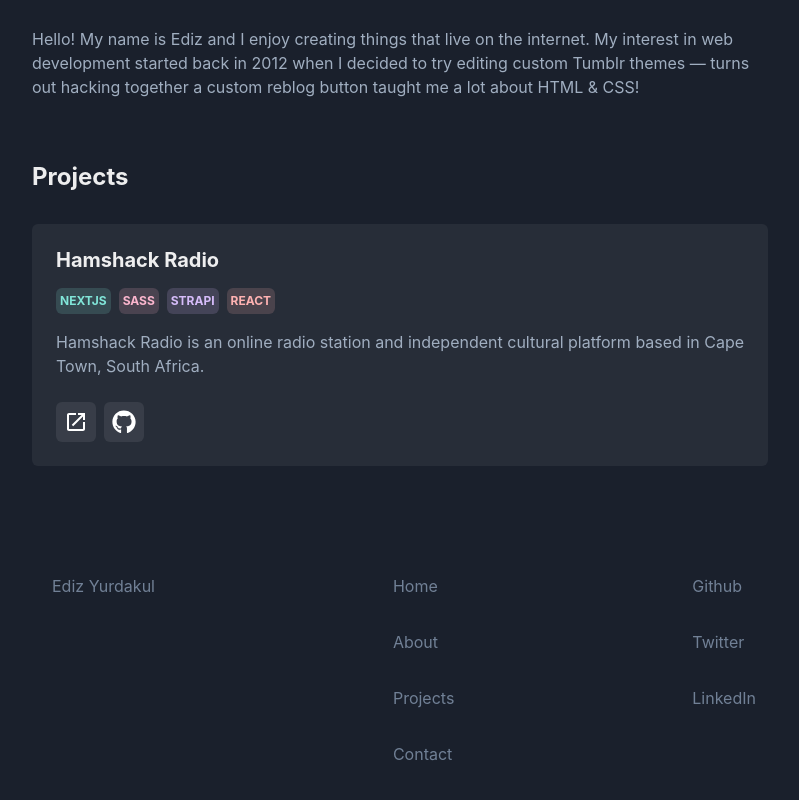
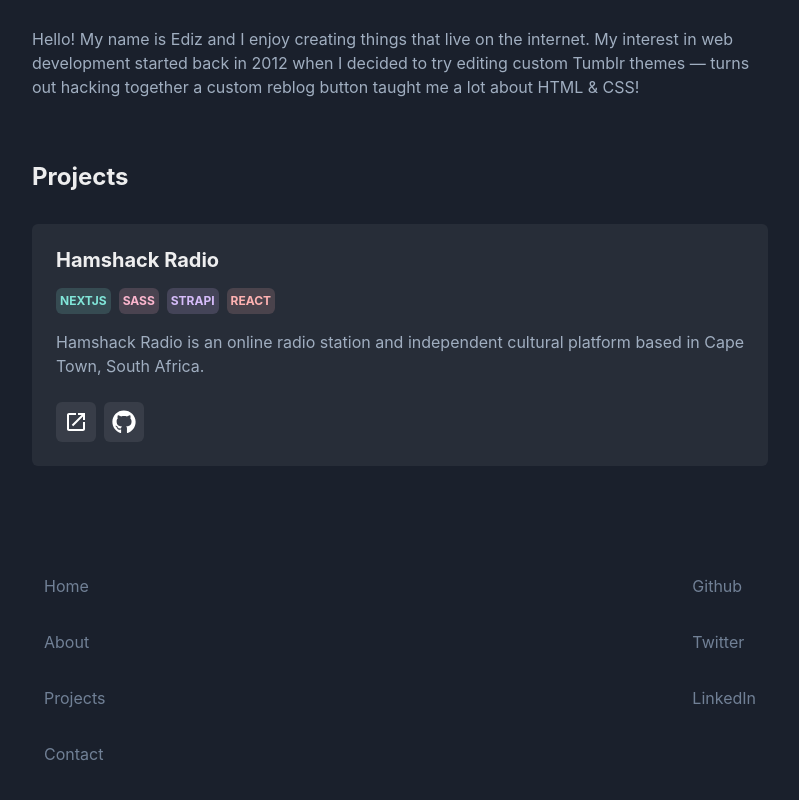
Before and after one commit to edizyurdakul/portfolio-archived, a Next.js app: page / in a window 1280 px wide. Shown: the part 414-1214 px from the top of the page, without its empty margins (240-1039 px from the left). Built offline with nearby package versions, Linux system fonts and the light colour scheme.

Commit message:
Fix footer margin on smaller screens

```diff
--- a/components/Footer/index.tsx
+++ b/components/Footer/index.tsx
@@ -11,20 +11,7 @@ export default function Footer() {
         justifyContent=" space-between"
         color={useColorModeValue("gray.500", "gray.500")}
       >
-        <VStack css={{ marginInlineStart: "0.5rem" }}>
-          <Text
-            p={3}
-            _hover={{
-              bg: useColorModeValue("gray.100", "whiteAlpha.200"),
-              color: useColorModeValue("black", "white"),
-              rounded: "md",
-            }}
-            css={{ transition: "all 0.15s ease-in-out" }}
-          >
-            Ediz Yurdakul
-          </Text>
-        </VStack>
-        <VStack alignItems="flex-start">
+        <VStack ml={{ base: "2", sm: "2", md: "0" }} mr={{ base: "0", sm: "0", md: "24" }} alignItems="flex-start">
           <NavLink mt={{ base: "2", sm: "2", md: "0" }} p={3} to="/">
             Home
           </NavLink>
```
